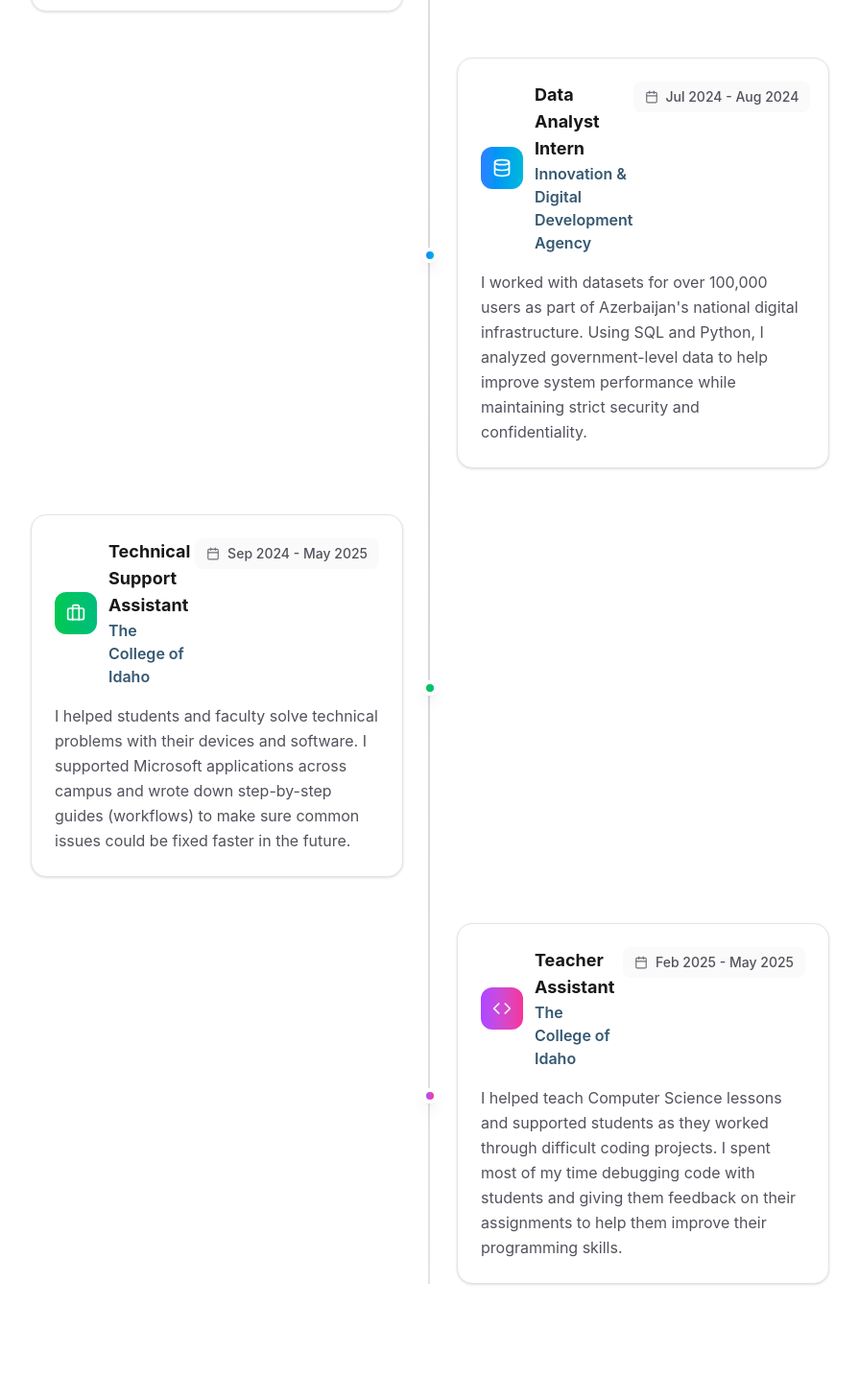
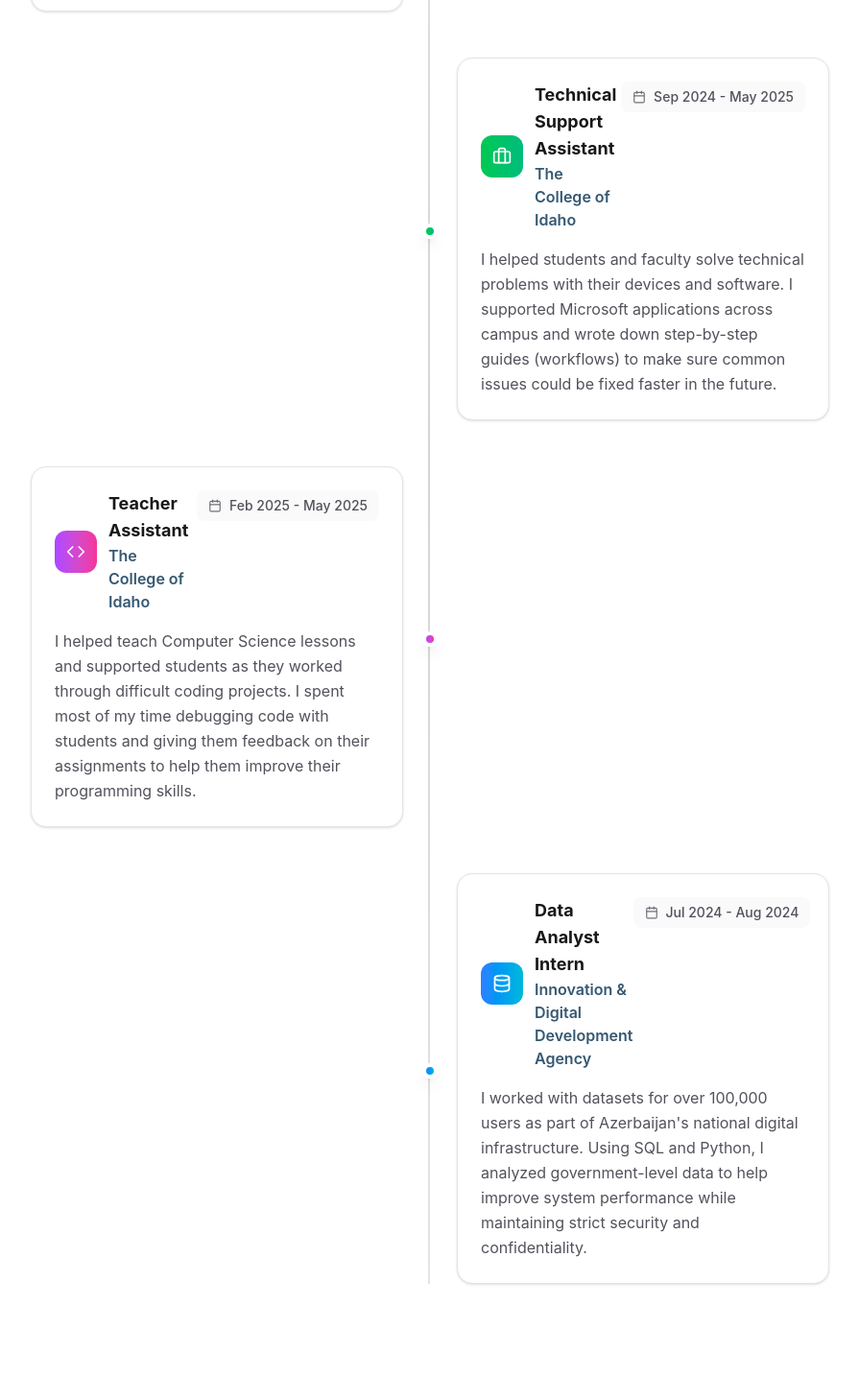
Before and after one commit to sabbasov/sabbasov.com, a Next.js app: page / in a window 1280 px wide. Shown: the part 1336-2770 px from the top of the page at 96% size, without its empty margins (192-1087 px from the left). Built offline with nearby package versions, Linux system fonts and the light colour scheme.

Commit message:
update experience

```diff
--- a/app/components/experience.tsx
+++ b/app/components/experience.tsx
@@ -13,16 +13,6 @@ const experienceData = [
     icon: <Users size={20} />,
     color: 'from-orange-500 to-red-500',
     current: true,
-  },
-  {
-    role: 'Data Analyst Intern',
-    company: 'Innovation & Digital Development Agency',
-    period: 'Jul 2024 - Aug 2024',
-    description:
-      'I worked with datasets for over 100,000 users as part of Azerbaijan\'s national digital infrastructure. Using SQL and Python, I analyzed government-level data to help improve system performance while maintaining strict security and confidentiality.',
-    icon: <Database size={20} />,
-    color: 'from-blue-500 to-cyan-500',
-    current: false,
   },
   {
     role: 'Technical Support Assistant',
@@ -42,6 +32,16 @@ const experienceData = [
       'I helped teach Computer Science lessons and supported students as they worked through difficult coding projects. I spent most of my time debugging code with students and giving them feedback on their assignments to help them improve their programming skills.',
     icon: <Code size={20} />,
     color: 'from-purple-500 to-pink-500',
+    current: false,
+  },
+  {
+    role: 'Data Analyst Intern',
+    company: 'Innovation & Digital Development Agency',
+    period: 'Jul 2024 - Aug 2024',
+    description:
+      'I worked with datasets for over 100,000 users as part of Azerbaijan\'s national digital infrastructure. Using SQL and Python, I analyzed government-level data to help improve system performance while maintaining strict security and confidentiality.',
+    icon: <Database size={20} />,
+    color: 'from-blue-500 to-cyan-500',
     current: false,
   },
 ];
```
